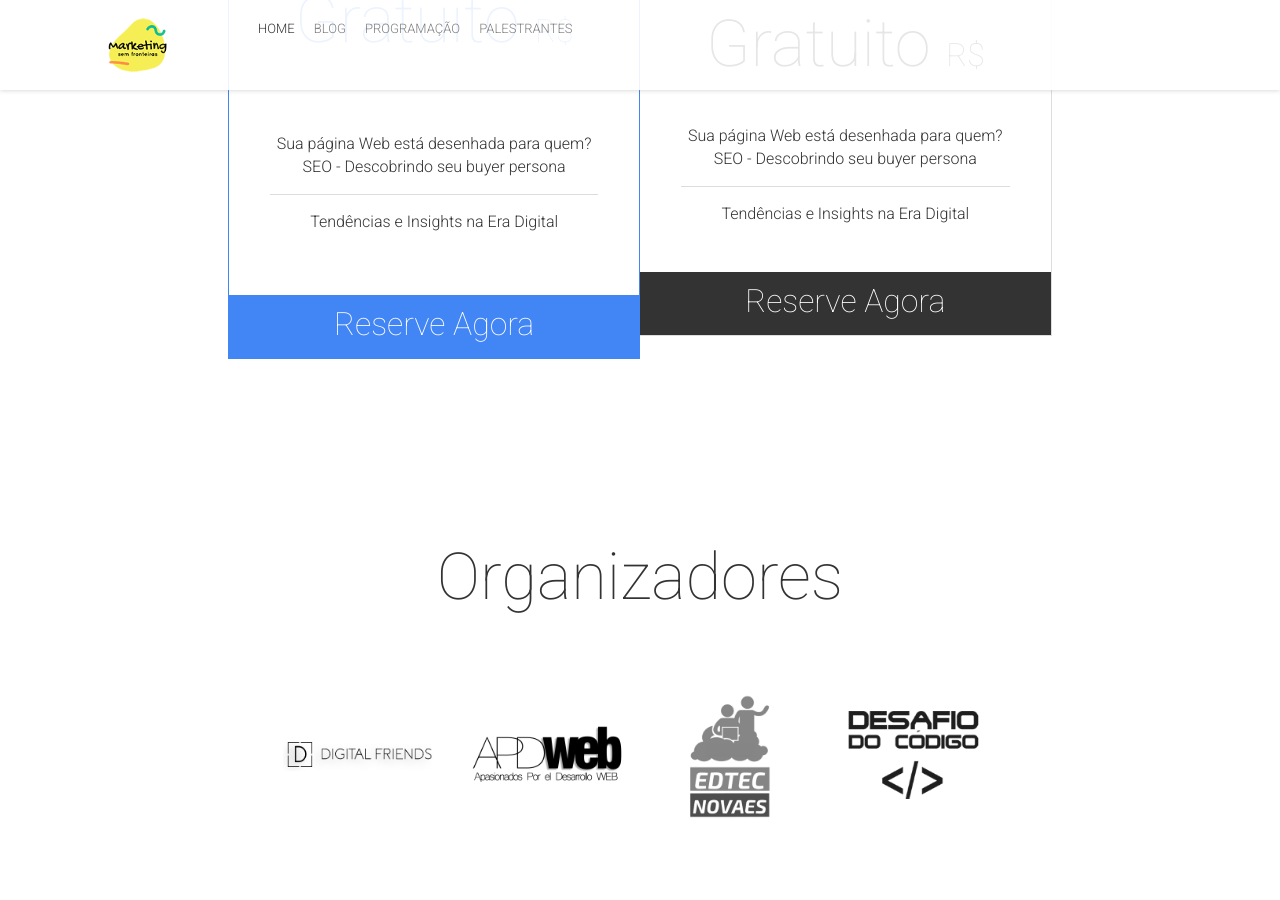
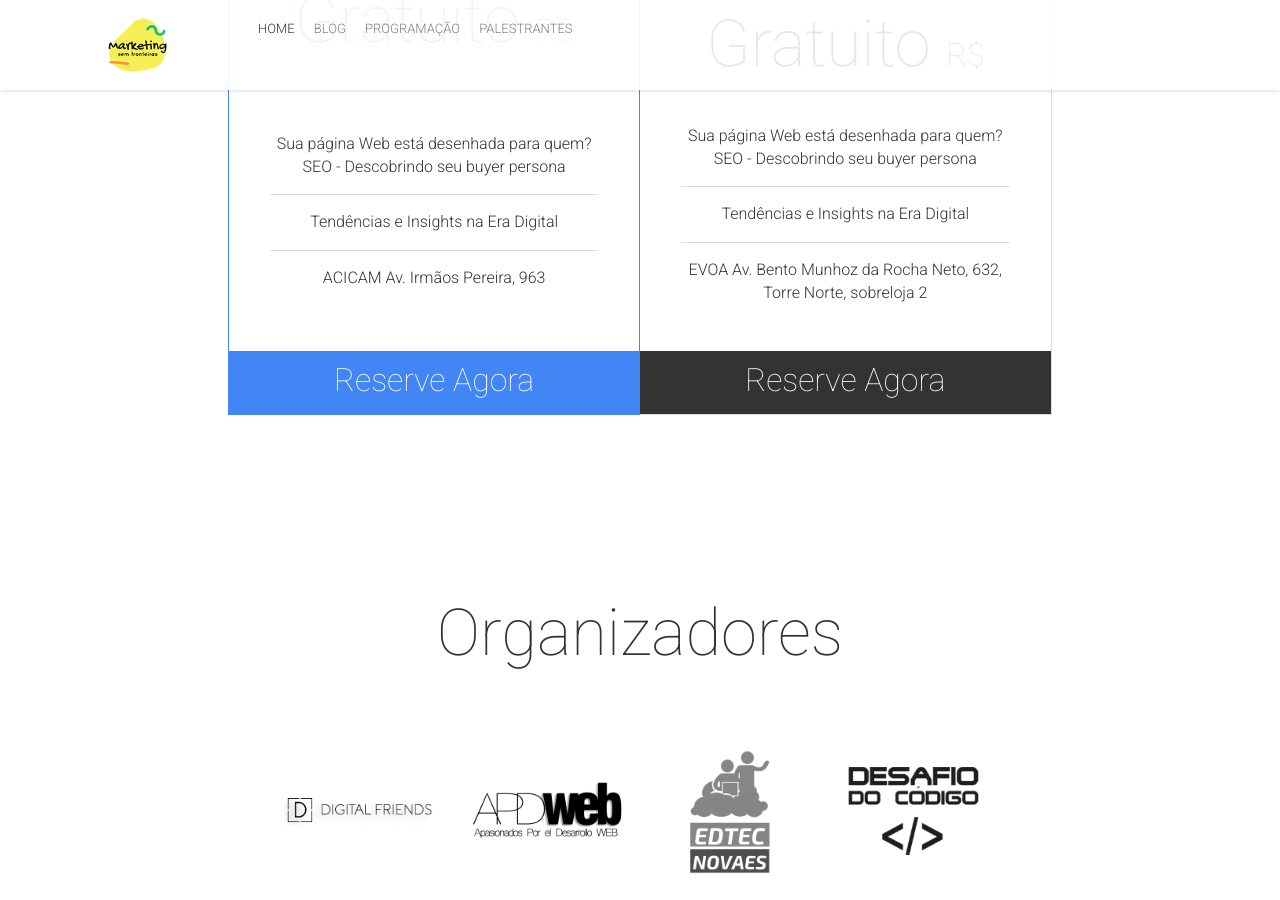
Before and after one commit to marketing-sem-fronteiras/marketing-sem-fronteiras.github.io, a Jekyll site: the page built from index.html, in a window 1280 px wide and 900 px high, scrolled down 3097 px. Built offline with Jekyll 4.4.1, drawn with Linux system fonts in a browser that asks for light colours; nearby versions of some CDN libraries; comment, search, counter and statistics services are not loaded.

Commit message:
endereço

```diff
--- a/_config.yml
+++ b/_config.yml
@@ -138,7 +138,7 @@ ticketsOffers:
   featured: true
   buyButtonLink: "https://goo.gl/forms/oAZe4WqbxZQognHC2"
   buyButtonText: "Reserve Agora"
-  ticketContentList: ["Sua página Web está desenhada para quem? SEO - Descobrindo seu buyer persona", "Tendências e Insights na Era Digital"]
+  ticketContentList: ["Sua página Web está desenhada para quem? SEO - Descobrindo seu buyer persona", "Tendências e Insights na Era Digital", "ACICAM Av. Irmãos Pereira, 963"]
   validFrom: "2017-08-21T19:00"
   validThrough: "2017-08-21T22:00"
  -
@@ -149,7 +149,7 @@ ticketsOffers:
   ribbon: "29/08"
   buyButtonLink: "https://goo.gl/forms/PG5C7rxrSdt3gPR12"
   buyButtonText: "Reserve Agora"
-  ticketContentList: ["Sua página Web está desenhada para quem? SEO - Descobrindo seu buyer persona", "Tendências e Insights na Era Digital"]
+  ticketContentList: ["Sua página Web está desenhada para quem? SEO - Descobrindo seu buyer persona", "Tendências e Insights na Era Digital", "EVOA Av. Bento Munhoz da Rocha Neto, 632, Torre Norte, sobreloja 2"]
   validFrom: "2017-08-28T19:00"
   validThrough: "2017-08-28T22:00"
 
```
